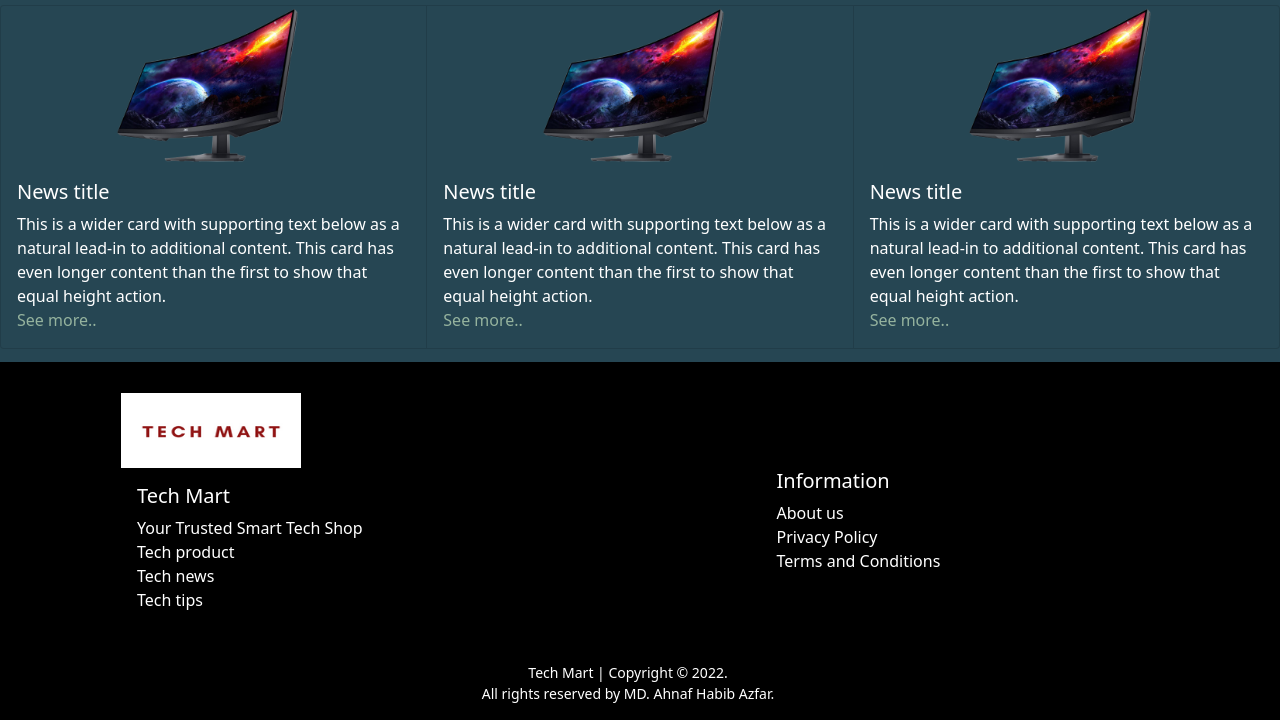
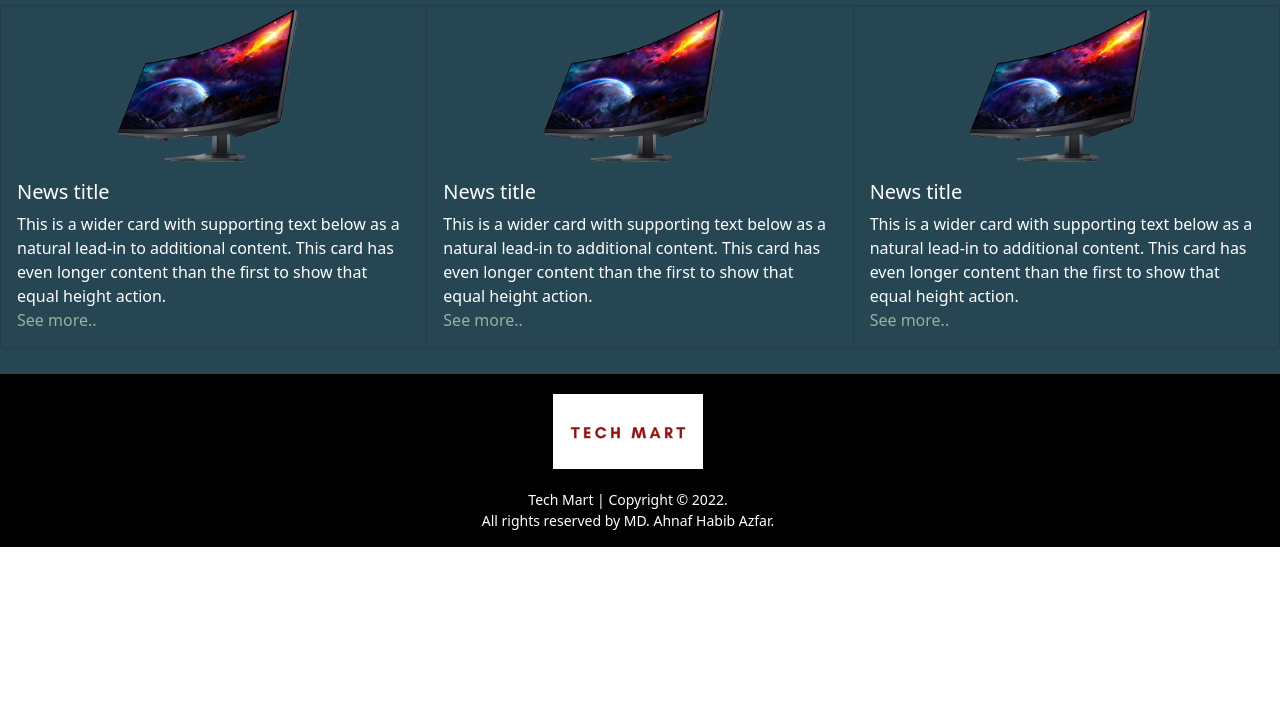
Before and after one commit to Azfar320/Tech_Mart_Final_Year_Project, a plain HTML site: page index.html in a window 1280 px wide. Shown: the part 1217-1937 px from the top of the page. After the commit the page ends 1764 px from the top, so only its background shows below. Drawn offline with nearby package versions, Linux system fonts and the light colour scheme.

Commit message:
footer design modified

```diff
--- a/index.html
+++ b/index.html
@@ -269,29 +269,11 @@
 
 	<!-- footer section here -->
 	<footer>
-		<div class="card-group" id="footer-section">
-			<div class="card" id="footer-left-part">
-				<div id="footer-logo">
-					<img src="images/techMartLgo.png" alt="...">
-				</div>
-				<div class="card-body">
-					<h5 class="card-title text-white">Tech Mart</h5>
-					<p class="text-white">Your Trusted Smart Tech Shop<br>Tech product<br>Tech
-						news<br>Tech tips</p>
-				</div>
-			</div>
-			<div class="card" id="footer-right-part">
-				<div class="card-body">
-					<h5 class="card-title text-white">Information</h5>
-					<p class="text-white"><span>About us</span><br><span>Privacy
-							Policy</span><br><span>Terms and
-							Conditions</span></p>
-				</div>
-			</div>
-
-		</div>
 		<div class="row" id="copyright-footer">
 			<div class="col-sm-12">
+				<div id="footer-img-section">
+					<img src="images/techMartLgo.png" alt="">
+				</div>
 				<p class="text-white" id="copyright">Tech Mart | Copyright &copy; 2022. <br>All
 					rights
 					reserved
--- a/style.css
+++ b/style.css
@@ -110,46 +110,13 @@ footer{
     background-color: black;
 }
 
-#footer-section{
-    background-color: black;
-    height: 300px;
-    margin-top: -12px;
+#footer-img-section{
+    width: 150px;
+    margin: 20px auto;
 }
 
-#footer-logo{
-    width: 180px;
-    height: 75px;
-    margin-top: 30px;
-}
-
-#footer-logo img{
-    width:100%;
-    height: 100%;
-}
-#footer-left-part{
-    background-color: black;
-}
-
-#footer-left-part #footer-logo{
-    margin-left: 120px;
-}
-
-#footer-left-part .card-body{
-    margin-left: 120px;
-    background-color: black;
-}
-
-#footer-right-part{
-    background-color: black;
-}
-
-#footer-right-part .card-body{
-    margin-left: 120px;
-    background-color: black;
-}
-
-#footer-right-part .card-body .card-title{
-    margin-top: 90px;
+#footer-img-section img{
+    width: 100%;
 }
 
 #copyright-footer{
```
